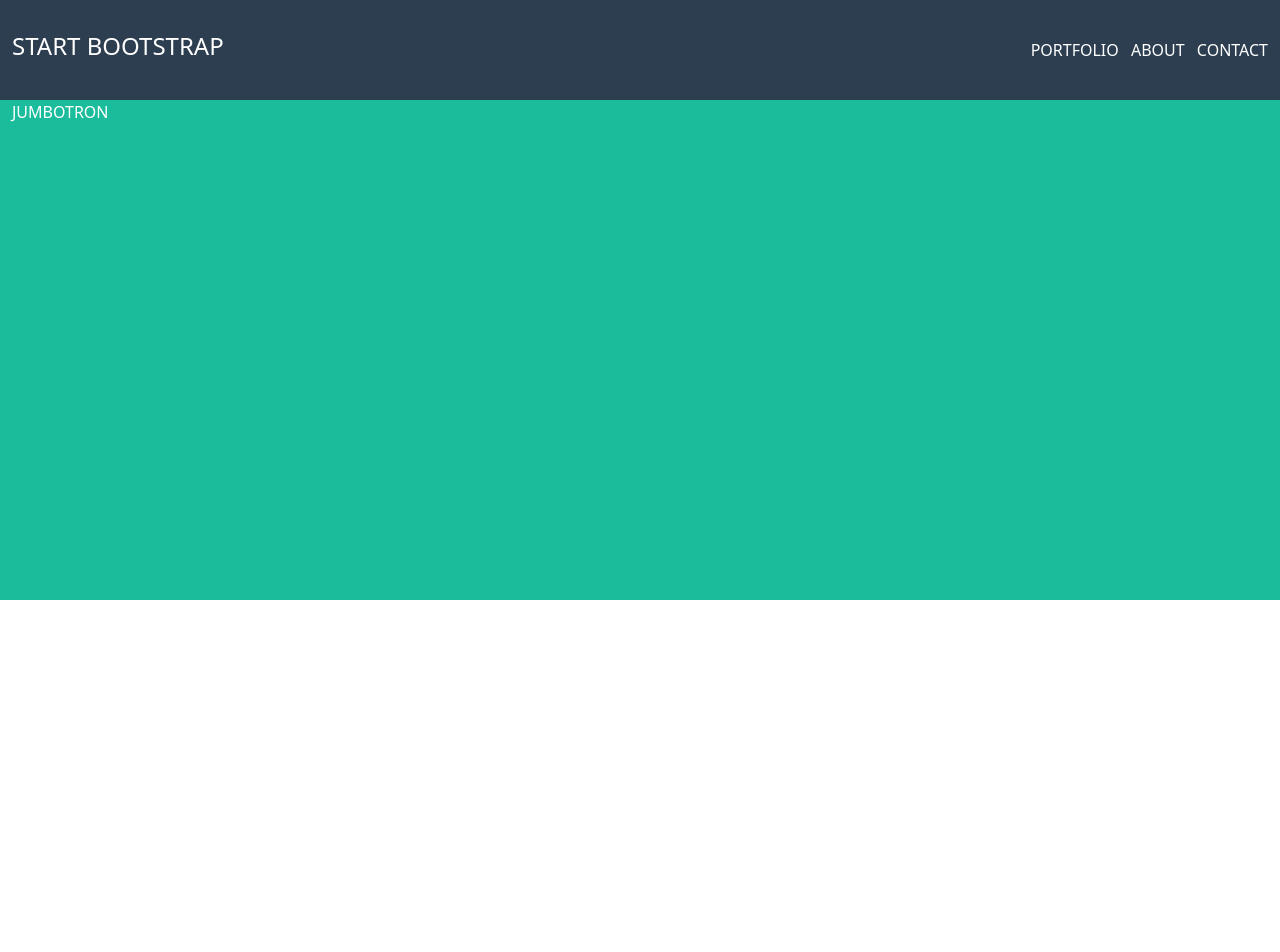
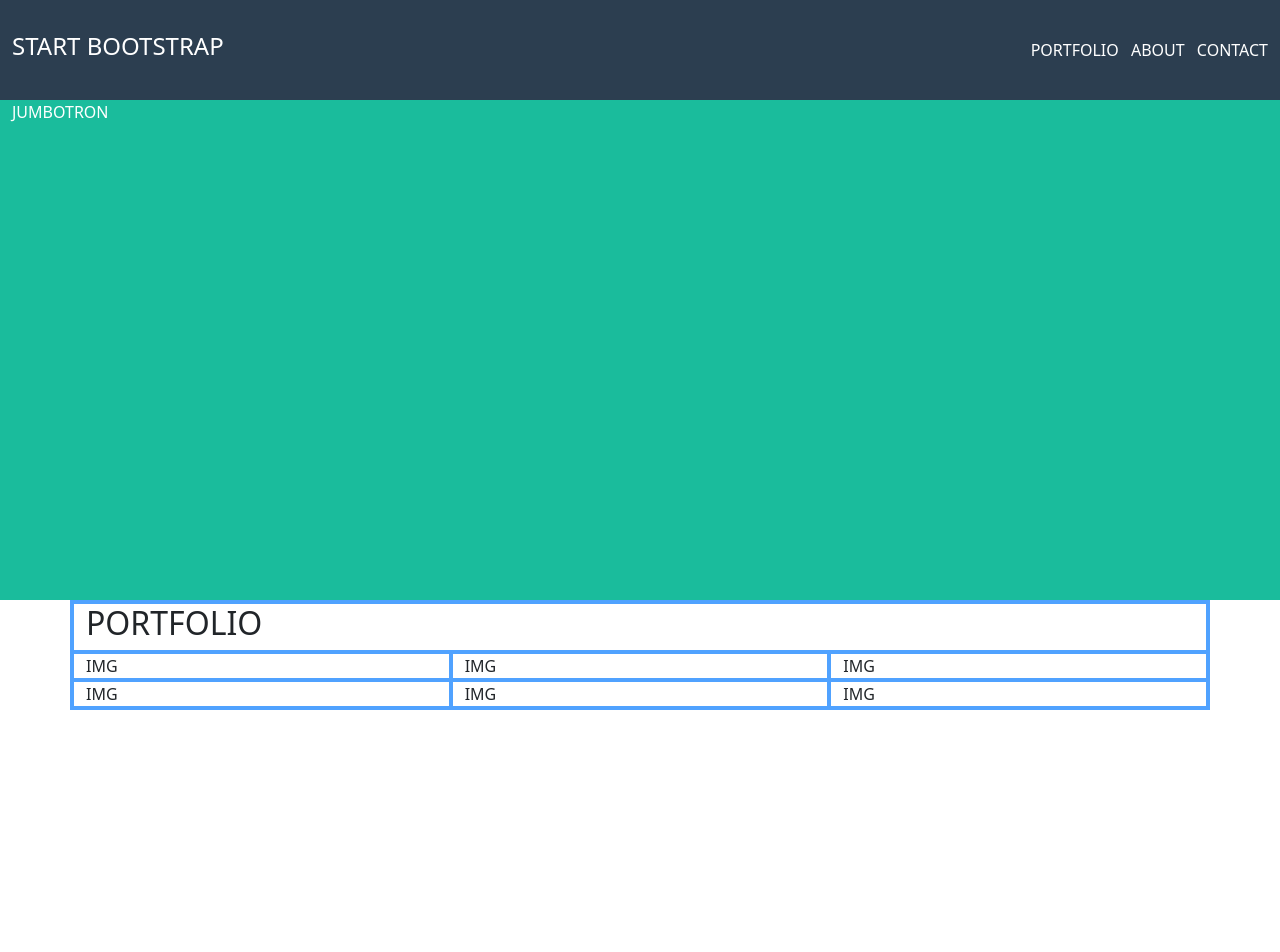
Before and after one commit to PlacidoBonfiglio/html-css-bootstrap-freelancer, a plain HTML site: page index.html in a window 1280 px wide. Shown: the top 952 px of the page. Before the commit the page ends 800 px from the top, so only its background shows below. Drawn offline with nearby package versions, Linux system fonts and the light colour scheme.

Commit message:
portfolio section

```diff
--- a/css/style.css
+++ b/css/style.css
@@ -3,7 +3,20 @@ header {
     background-color: #2C3E50;
 }
 
+.portfolio div {
+    border: 2px solid rgb(80, 162, 255);
+}
+
 .jumbotron {
-    height: 500px;
+    min-height: 500px;
     background-color: #1ABC9C;
 }
+
+.portfolio {
+    min-height: 500px;
+}
+
+.about {
+    min-height: 400px;
+    background-color: #1ABC9C;
+}
--- a/index.html
+++ b/index.html
@@ -36,6 +36,24 @@
     <div class="jumbotron container-fluid text-white">
         <div>JUMBOTRON</div>
     </div>
+
+    <section class="portfolio container">
+        <div class="row">
+            <div class="col-12 m-auto">
+                <h2>PORTFOLIO</h2>
+            </div>
+            <div class="col-12 col-md-6 col-lg-4">IMG</div>
+            <div class="col-12 col-md-6 col-lg-4">IMG</div>
+            <div class="col-12 col-md-6 col-lg-4">IMG</div>
+            <div class="col-12 col-md-6 col-lg-4">IMG</div>
+            <div class="col-12 col-md-6 col-lg-4">IMG</div>
+            <div class="col-12 col-md-6 col-lg-4">IMG</div>
+        </div>
+    </section>
+
+    <section class="about">
+
+    </section>
 </body>
 
 </html>
```
